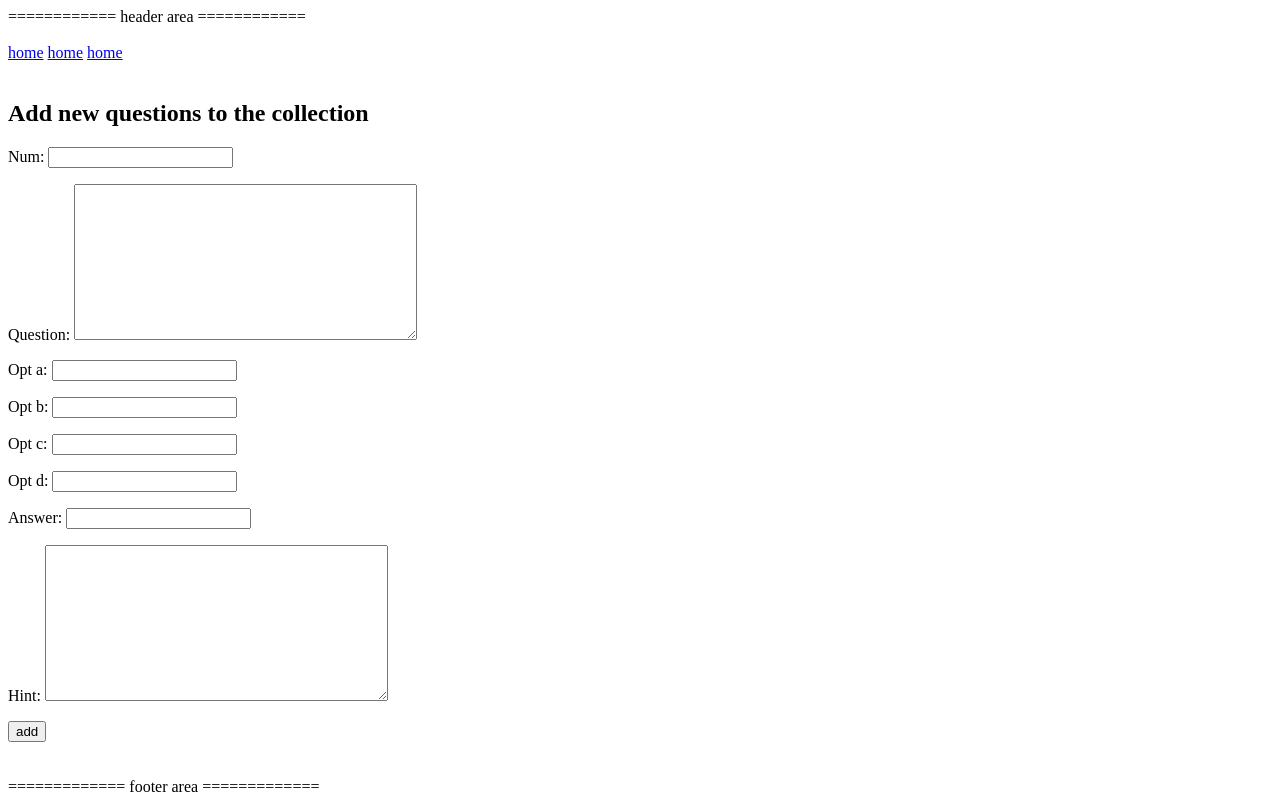
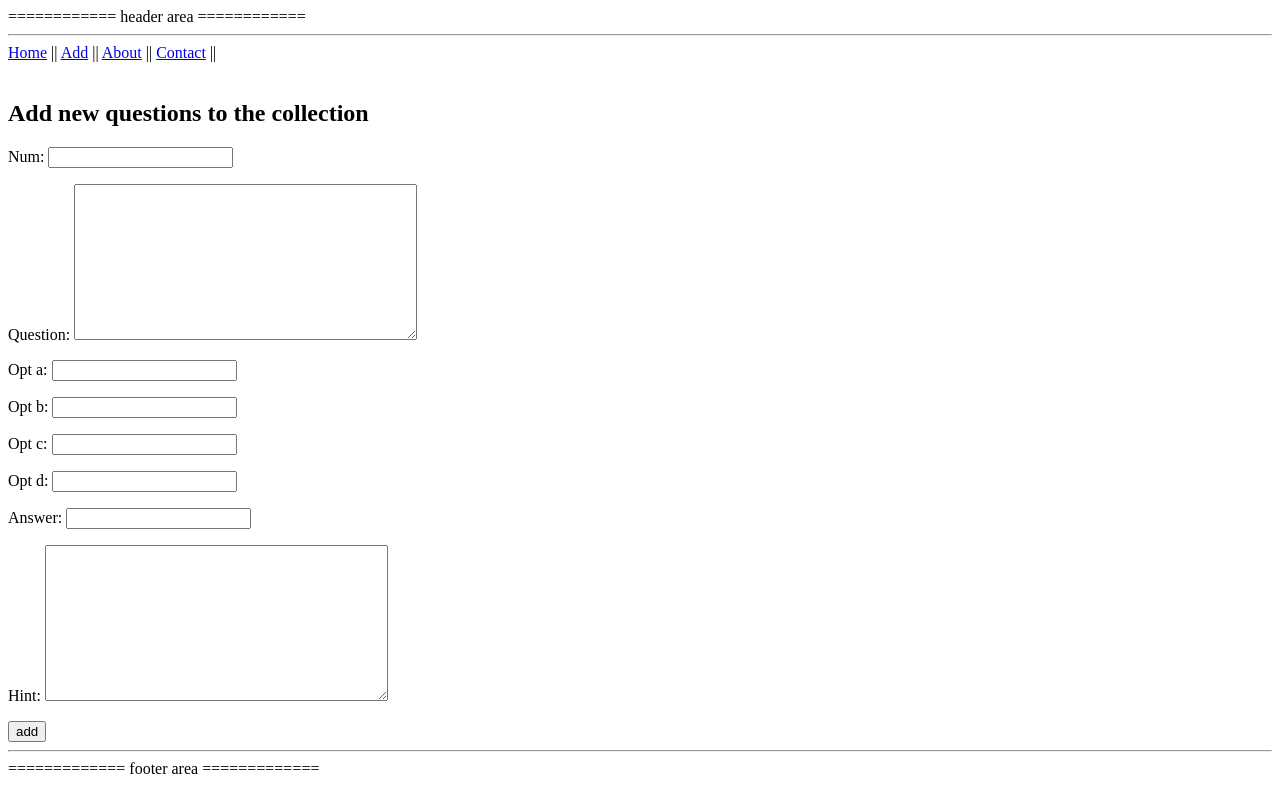
Before and after one commit to suresh466/mcguru, a Django app: page /questions/add/ in a window 1280 px wide. After the commit the page ends 774 px from the top, so only its background shows below. Run offline with Django 3.2, Linux system fonts and the light colour scheme.

Commit message:
refactor base.html template

```diff
--- a/templates/base.html
+++ b/templates/base.html
@@ -8,21 +8,19 @@
 	  ============
 	   header area
 	  ============
-	  <br>
-	  <br>
+    <hr>
     <div>
-      <a href="{% url 'home' %}">home</a>
-      <a href="{% url 'about' %}">home</a>
-      <a href="{% url 'contact' %}">home</a>
+      <a href="{% url 'home' %}">Home</a> ||
+      <a href="{% url 'add' %}">Add</a> ||
+      <a href="{% url 'about' %}">About</a> ||
+      <a href="{% url 'contact' %}">Contact</a> ||
     </div>
     <br>
 
     {% block content %}
 
     {% endblock %}
-
-	  <br>
-    	  <br>
+    <hr>
 	  =============
 	  footer area
 	  =============
```
